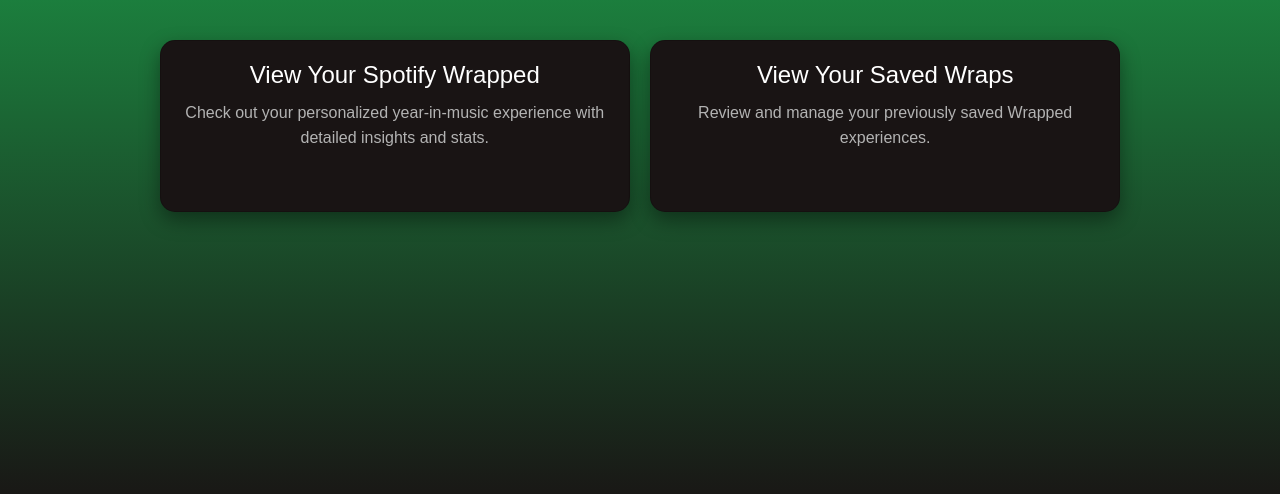
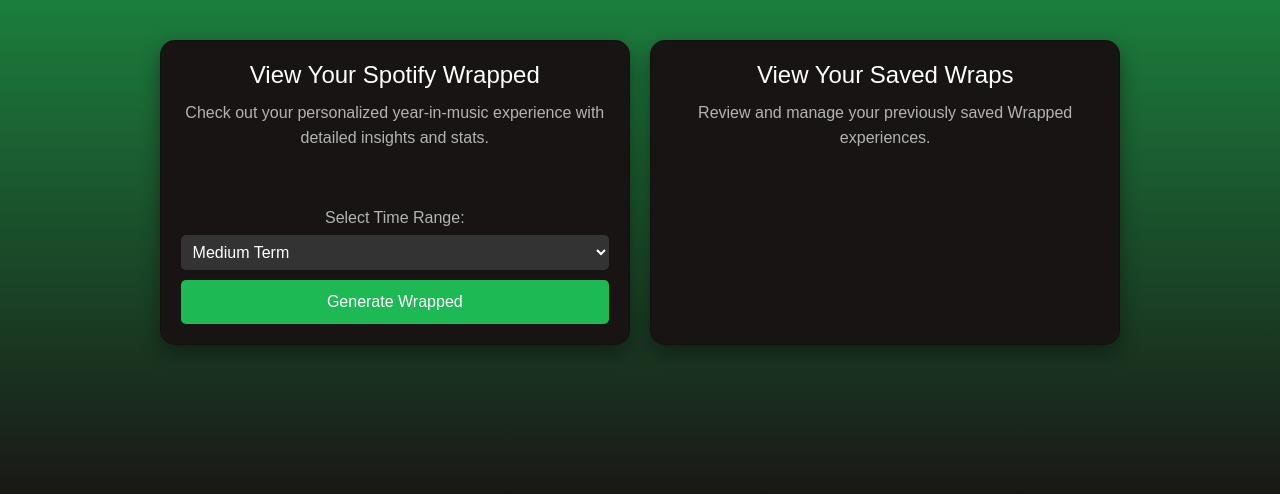
Before and after one commit to meghajt/SpotifyWrappedProject, a Django app: page /home/ in a window 1280 px wide. Shown: the part 286-780 px from the top of the page. Run offline with Django 5.2, Linux system fonts and the light colour scheme; the visitor is signed in with stand-in values (Sample User, id 1).

Commit message:
time range working

```diff
--- a/spotifywrapped/models.py
+++ b/spotifywrapped/models.py
@@ -7,10 +7,11 @@ from django.contrib.auth.models import User
 class SpotifyWrap(models.Model):
     user = models.ForeignKey(User, on_delete=models.CASCADE)
     wrap_data = models.JSONField()  # Store wrap details in JSON format
+    time_range = models.CharField(max_length=20, default='medium_term')
     created_at = models.DateTimeField(auto_now_add=True)
 
     def __str__(self):
-        return f"Spotify Wrap for {self.user.username} on {self.created_at.strftime('%Y-%m-%d')}"
+        return f"Spotify Wrap for {self.user.username} ({self.time_range}) on {self.created_at.strftime('%Y-%m-%d')}"
 
 class DuoWrapped(models.Model):
     inviter = models.ForeignKey(User, related_name='duo_invitations_sent', on_delete=models.CASCADE)
--- a/spotifywrapped/views.py
+++ b/spotifywrapped/views.py
@@ -95,8 +95,8 @@ def normalize_genre(genre):
     else:
         return " ".join(word.capitalize() for word in genre.split())
 
-def top_genres(access_token):
-    top_artists_url = "https://api.spotify.com/v1/me/top/artists?limit=50&time_range=medium_term"
+def top_genres(access_token, time_range):
+    top_artists_url = f"https://api.spotify.com/v1/me/top/artists?limit=50&time_range={time_range}"
     headers = {"Authorization": f"Bearer {access_token}"}
 
     response = requests.get(top_artists_url, headers=headers)
@@ -123,11 +123,11 @@ def top_genres(access_token):
 
     return top_genres
 
-def get_least_popular(access_token):
+def get_least_popular(access_token, time_range):
     headers = {"Authorization": f"Bearer {access_token}"}
 
     # Fetch top tracks
-    top_tracks_url = "https://api.spotify.com/v1/me/top/tracks?limit=50&time_range=medium_term"
+    top_tracks_url = f"https://api.spotify.com/v1/me/top/tracks?limit=50&time_range={time_range}"
     track_response = requests.get(top_tracks_url, headers=headers)
     least_popular_song = None
 
@@ -150,7 +150,7 @@ def get_least_popular(access_token):
                 }
 
     # Fetch top artists
-    top_artists_url = "https://api.spotify.com/v1/me/top/artists?limit=50&time_range=medium_term"
+    top_artists_url = f"https://api.spotify.com/v1/me/top/artists?limit=50&time_range={time_range}"
     artist_response = requests.get(top_artists_url, headers=headers)
     least_popular_artist = None
 
@@ -173,11 +173,11 @@ def get_least_popular(access_token):
 
     return least_popular_song, least_popular_artist
 
-def get_most_popular(access_token):
+def get_most_popular(access_token, time_range):
     headers = {"Authorization": f"Bearer {access_token}"}
 
     # Fetch top tracks
-    top_tracks_url = "https://api.spotify.com/v1/me/top/tracks?limit=50&time_range=medium_term"
+    top_tracks_url = f"https://api.spotify.com/v1/me/top/tracks?limit=50&time_range={time_range}"
     track_response = requests.get(top_tracks_url, headers=headers)
     most_popular_song = None
 
@@ -200,7 +200,7 @@ def get_most_popular(access_token):
                 }
 
     # Fetch top artists
-    top_artists_url = "https://api.spotify.com/v1/me/top/artists?limit=50&time_range=medium_term"
+    top_artists_url = f"https://api.spotify.com/v1/me/top/artists?limit=50&time_range={time_range}"
     artist_response = requests.get(top_artists_url, headers=headers)
     most_popular_artist = None
 
@@ -249,10 +249,11 @@ def validate_song_guess(request):
     return JsonResponse({'success': False, 'message': 'Invalid request method.'})
 
 def new_song_question(request):
+    time_range = request.GET.get('time_range', 'medium_term')
     access_token = request.session.get('spotify_access_token')
     headers = {"Authorization": f"Bearer {access_token}"}
     tracks_game_other = []
-    tracks_game_url = "https://api.spotify.com/v1/me/top/tracks?limit=50&time_range=medium_term"
+    tracks_game_url = f"https://api.spotify.com/v1/me/top/tracks?limit=50&time_range={time_range}"
     tracks_game_response = requests.get(tracks_game_url, headers=headers)
     if tracks_game_response.status_code == 200:
         tracks_game_data = tracks_game_response.json().get("items", [])
@@ -279,6 +280,7 @@ def new_song_question(request):
 
 @login_required
 def spotify_wrapped(request):
+    time_range = request.GET.get('time_range', 'medium_term')
     # Fetch top track
     access_token = request.session.get('spotify_access_token')
     if not access_token:
@@ -289,7 +291,7 @@ def spotify_wrapped(request):
 
     # Fetch top track
     top_tracks = []
-    top_tracks_url = "https://api.spotify.com/v1/me/top/tracks?limit=10&time_range=medium_term"
+    top_tracks_url = f"https://api.spotify.com/v1/me/top/tracks?limit=10&time_range={time_range}"
     track_response = requests.get(top_tracks_url, headers=headers)
     if track_response.status_code == 200:
         track_data = track_response.json().get("items", [])
@@ -304,7 +306,7 @@ def spotify_wrapped(request):
         messages.error(request, "Failed to fetch top tracks.")
 
     tracks_game = []
-    tracks_game_url = "https://api.spotify.com/v1/me/top/tracks?limit=50&time_range=medium_term"
+    tracks_game_url = f"https://api.spotify.com/v1/me/top/tracks?limit=50&time_range={time_range}"
     tracks_game_response = requests.get(tracks_game_url, headers=headers)
     if tracks_game_response.status_code == 200:
         tracks_game_data = tracks_game_response.json().get("items", [])
@@ -318,7 +320,7 @@ def spotify_wrapped(request):
         messages.error(request, "Failed to fetch top tracks.")
 
     top_artists = []
-    top_artists_url = "https://api.spotify.com/v1/me/top/artists?limit=10&time_range=medium_term"
+    top_artists_url = f"https://api.spotify.com/v1/me/top/artists?limit=10&time_range={time_range}"
     artist_response = requests.get(top_artists_url, headers=headers)
     if artist_response.status_code == 200:
         artist_data = artist_response.json().get("items", [])
@@ -331,10 +333,10 @@ def spotify_wrapped(request):
     else:
         messages.error(request, "Failed to fetch top tracks.")
 
-    genres = top_genres(access_token)
+    genres = top_genres(access_token, time_range)
 
-    least_popular_song, least_popular_artist = get_least_popular(access_token)
-    most_popular_song, most_popular_artist = get_most_popular(access_token)
+    least_popular_song, least_popular_artist = get_least_popular(access_token, time_range)
+    most_popular_song, most_popular_artist = get_most_popular(access_token, time_range)
 
     # Generate slides
     slides = generate_wrapped_slides(
@@ -364,7 +366,8 @@ def spotify_wrapped(request):
     }
     SpotifyWrap.objects.create(
         user=request.user,
-        wrap_data=wrap_data  # Save all the wrap data as a dictionary
+        wrap_data=wrap_data,  # Save all the wrap data as a dictionary
+        time_range = time_range
     )
 
     # Render the wrapped page with dynamic slides
--- a/templates/home.html
+++ b/templates/home.html
@@ -118,11 +118,27 @@
 <div class="container">
     <h1>Welcome to Your Spotify Wrapped!</h1>
     <div class="card-container">
-        <a href="{% url 'spotify_wrapped' %}" class="card">
+        <!-- Card with dropdown -->
+        <div class="card">
             <h3>View Your Spotify Wrapped</h3>
             <p>Check out your personalized year-in-music experience with detailed insights and stats.</p>
-        </a>
+            <!-- Dropdown and button inside the card -->
+            <form method="GET" action="{% url 'spotify_wrapped' %}" style="margin-top: 15px;">
+                <label for="time_range" style="font-size: 1rem; color: #b3b3b3; display: block; margin-bottom: 5px;">
+                    Select Time Range:
+                </label>
+                <select name="time_range" id="time_range" style="padding: 8px; font-size: 1rem; border-radius: 5px; border: none; background: #333; color: #fff; width: 100%; margin-bottom: 10px;">
+                    <option value="short_term">Short Term</option>
+                    <option value="medium_term" selected>Medium Term</option>
+                    <option value="long_term">Long Term</option>
+                </select>
+                <button type="submit" style="padding: 10px; font-size: 1rem; border-radius: 5px; background: #1db954; color: #fff; border: none; cursor: pointer; width: 100%;">
+                    Generate Wrapped
+                </button>
+            </form>
+        </div>
 
+        <!-- Other card -->
         <a href="{% url 'view_saved_wraps' %}" class="card">
             <h3>View Your Saved Wraps</h3>
             <p>Review and manage your previously saved Wrapped experiences.</p>
@@ -130,4 +146,5 @@
     </div>
 </div>
 
+
 {% endblock %}
```
Also changed, not shown: templates/select_wrap.html (+5 -3 lines).
